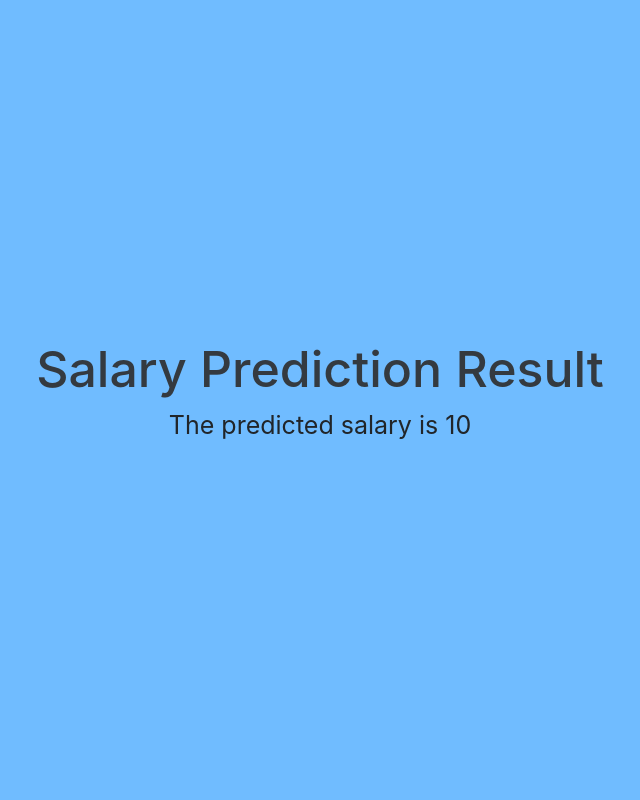
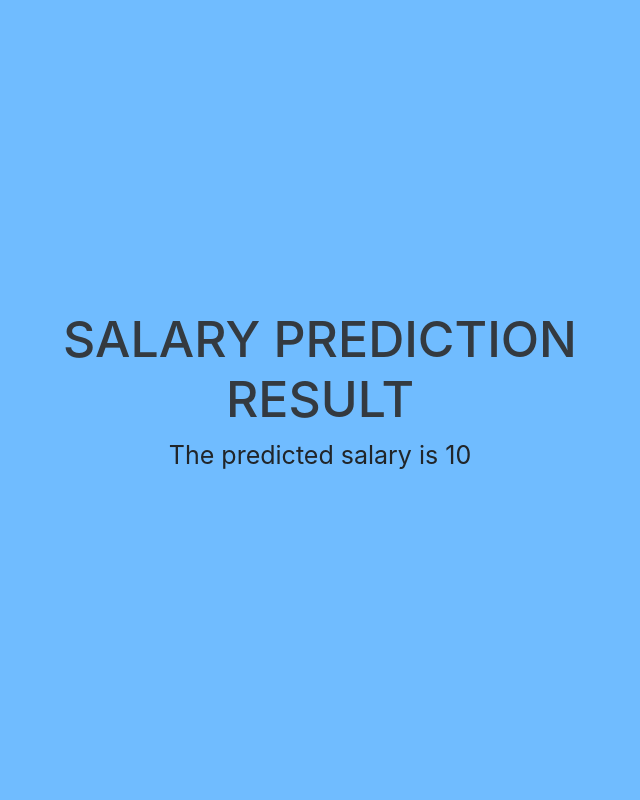
Before and after one commit to sindhuja2002/Adult_Census_Income_Prediction, a Flask app: template templates/result.html in a window 1280 px wide. Shown: the whole page, without its empty margins (320-960 px from the left). Run offline with Flask 2, Linux system fonts and the light colour scheme; the template is opened without the code that fills it: most values are stand-ins (such as "Sample title", 1, 10 or a date in 2020); parts of the project's set-up code (start-up, migrations or seed data) failed here and were passed over.

Commit message:
Update result.html

```diff
--- a/templates/result.html
+++ b/templates/result.html
@@ -23,7 +23,7 @@
     <div>
         <div class="row align-items-center bg-color" style="height: 100vh;">
             <div class="mx-auto col-10 col-md-8 col-lg-6">
-                <h1 class="custom-font text-center text-dark">Salary Prediction Result</h1>
+                <h1 class="custom-font text-center text-dark">SALARY PREDICTION RESULT</h1>
                 <p class="text-center" style="font-size: 25px;">The predicted salary is {{ predicted_salary }}</p>
             </div>
         </div>
```
